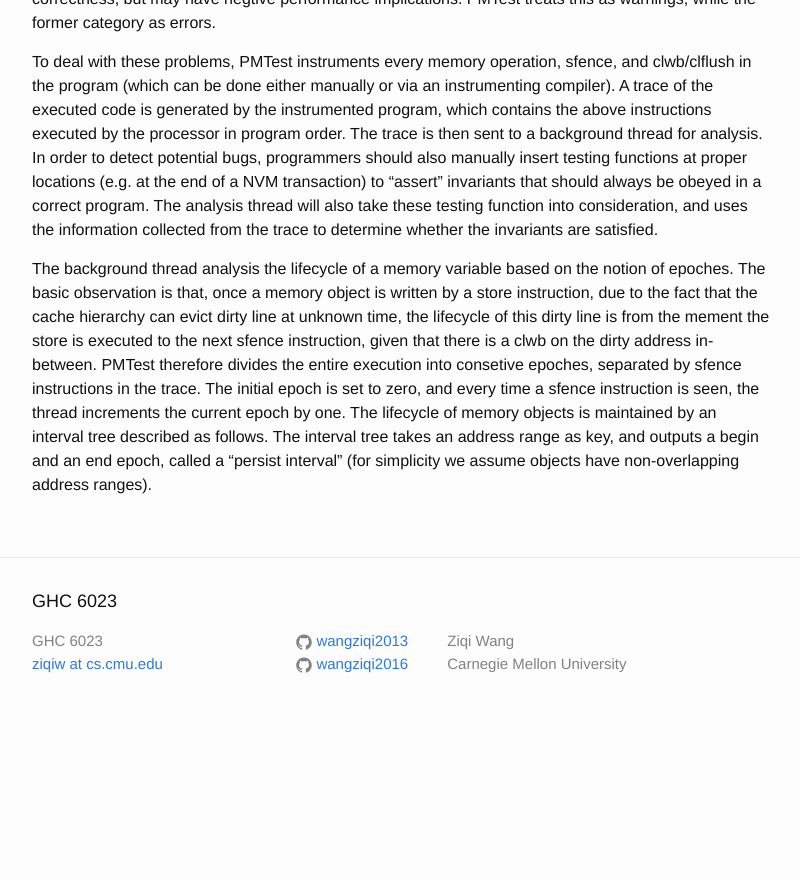
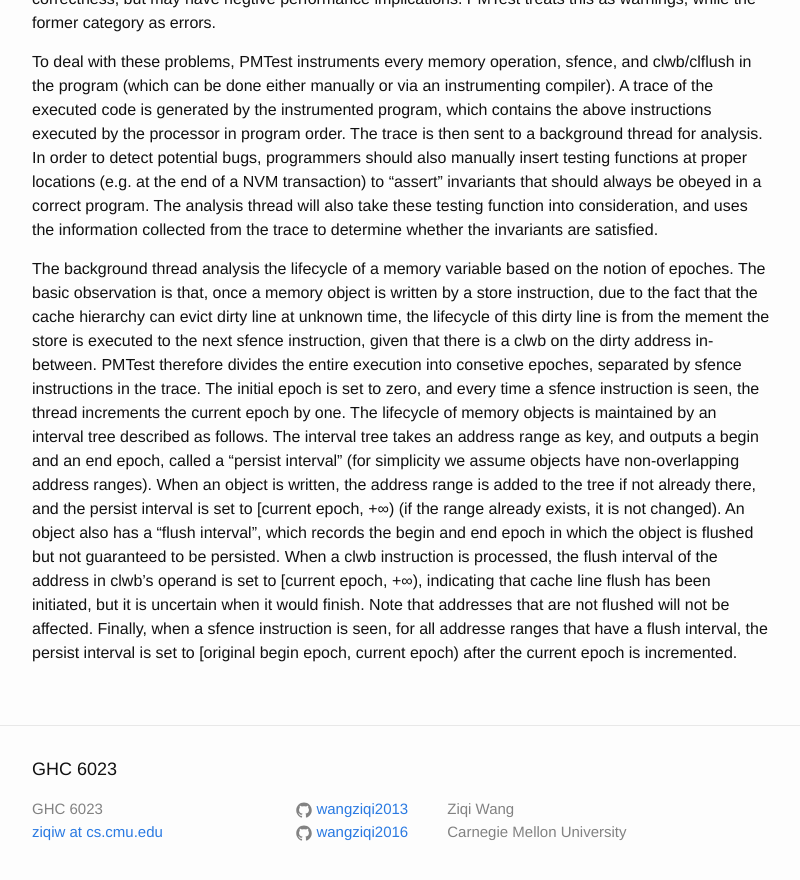
Before and after one commit to wangziqi2013/wangziqi2013.github.io, a Jekyll site: the page built from _posts/2019-10-22-pmtest.markdown, in a window 1280 px wide and 900 px high, scrolled down 1063 px. Shown: the top 880 px of the window, without its empty margins (238-1038 px from the left). Built offline with Jekyll 4.4.1, drawn with Linux system fonts in a browser that asks for light colours; before the commit the page ends 1798 px from its top, so only the background shows below that.

Commit message:
Add inst processing

```diff
--- a/_posts/2019-10-22-pmtest.markdown
+++ b/_posts/2019-10-22-pmtest.markdown
@@ -51,4 +51,11 @@ instruction, given that there is a clwb on the dirty address in-between. PMTest
 consetive epoches, separated by sfence instructions in the trace. The initial epoch is set to zero, and every time a sfence
 instruction is seen, the thread increments the current epoch by one. The lifecycle of memory objects is maintained by
 an interval tree described as follows. The interval tree takes an address range as key, and outputs a begin and an end epoch,
-called a "persist interval" (for simplicity we assume objects have non-overlapping address ranges).
+called a "persist interval" (for simplicity we assume objects have non-overlapping address ranges). When an object is
+written, the address range is added to the tree if not already there, and the persist interval is set to
+[current epoch, +&infin;) (if the range already exists, it is not changed). An object also has a "flush interval", which
+records the begin and end epoch in which the object is flushed but not guaranteed to be persisted. When a clwb instruction
+is processed, the flush interval of the address in clwb's operand is set to [current epoch, +&infin;), indicating that
+cache line flush has been initiated, but it is uncertain when it would finish. Note that addresses that are not flushed
+will not be affected. Finally, when a sfence instruction is seen, for all addresse ranges that have a flush interval,
+the persist interval is set to [original begin epoch, current epoch) after the current epoch is incremented.
```
